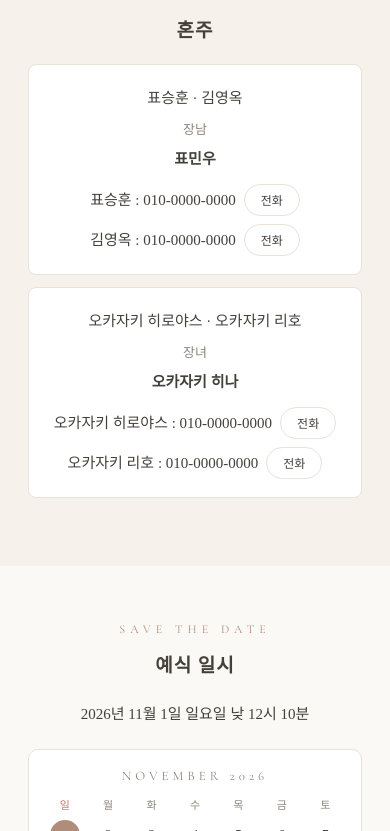
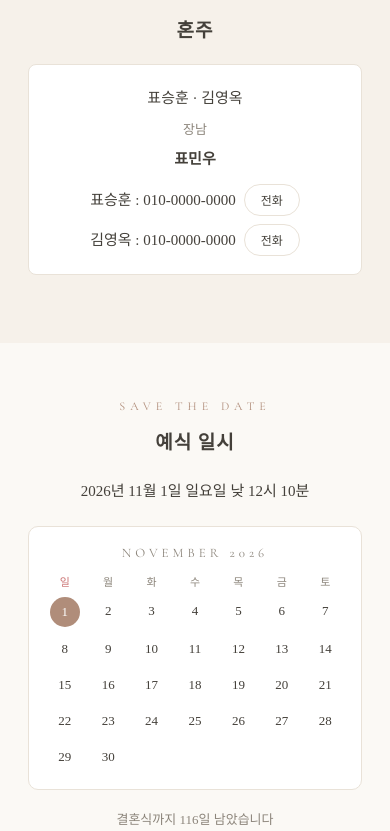
Before and after one commit to hinaokazaki/wedding-site, a React (Vite) app: page / in a window 390 px wide. Shown: the part 1364-2195 px from the top of the page. Built offline with nearby package versions, Linux system fonts and the light colour scheme; no server answers; the database is empty.

Commit message:
feat: hide family phone display per language
Korean version omits the bride-side family block entirely; Japanese
version hides the phone number section for both sides.

```diff
--- a/src/App.jsx
+++ b/src/App.jsx
@@ -479,6 +479,7 @@ export default function WeddingInvitation() {
                   ? WEDDING.groom.relationKo
                   : WEDDING.groom.relationJa,
               n: names.g,
+              side: "groom",
               fatherPhone: WEDDING.groom.fatherPhone,
               motherPhone: WEDDING.groom.motherPhone,
             },
@@ -492,10 +493,13 @@ export default function WeddingInvitation() {
                   ? WEDDING.bride.relationKo
                   : WEDDING.bride.relationJa,
               n: names.b,
+              side: "bride",
               fatherPhone: WEDDING.bride.fatherPhone,
               motherPhone: WEDDING.bride.motherPhone,
             },
-          ].map((fam, i) => (
+          ]
+            .filter((fam) => !(lang === "ko" && fam.side === "bride"))
+            .map((fam, i) => (
             <div key={i} style={S.famRow}>
               <p style={{ ...S.body, margin: 0 }}>
                 {fam.f} · {fam.m}
@@ -504,6 +508,7 @@ export default function WeddingInvitation() {
                 {fam.r}
               </p>
               <p style={{ ...S.body, margin: 0, fontWeight: 600 }}>{fam.n}</p>
+              {lang === "ko" && (
                 <div
                   style={{
                     display: "flex",
@@ -513,7 +518,9 @@ export default function WeddingInvitation() {
                     marginTop: 10,
                   }}
                 >
-                <div style={{ display: "flex", alignItems: "center", gap: 8 }}>
+                  <div
+                    style={{ display: "flex", alignItems: "center", gap: 8 }}
+                  >
                     <span style={{ ...S.body, margin: 0 }}>
                       {fam.f} : {fam.fatherPhone}
                     </span>
@@ -521,7 +528,9 @@ export default function WeddingInvitation() {
                       {t.call}
                     </a>
                   </div>
-                <div style={{ display: "flex", alignItems: "center", gap: 8 }}>
+                  <div
+                    style={{ display: "flex", alignItems: "center", gap: 8 }}
+                  >
                     <span style={{ ...S.body, margin: 0 }}>
                       {fam.m} : {fam.motherPhone}
                     </span>
@@ -530,6 +539,7 @@ export default function WeddingInvitation() {
                     </a>
                   </div>
                 </div>
+              )}
             </div>
           ))}
         </section>
```
Lines whose indentation alone changed are shown as unchanged.
